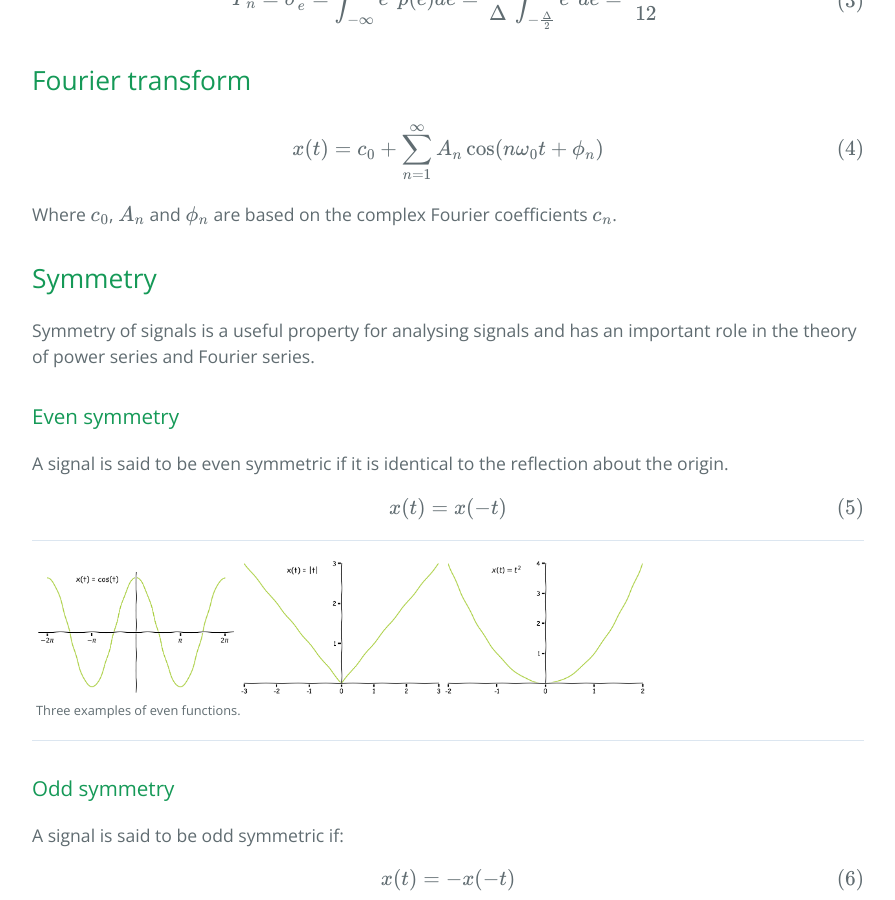
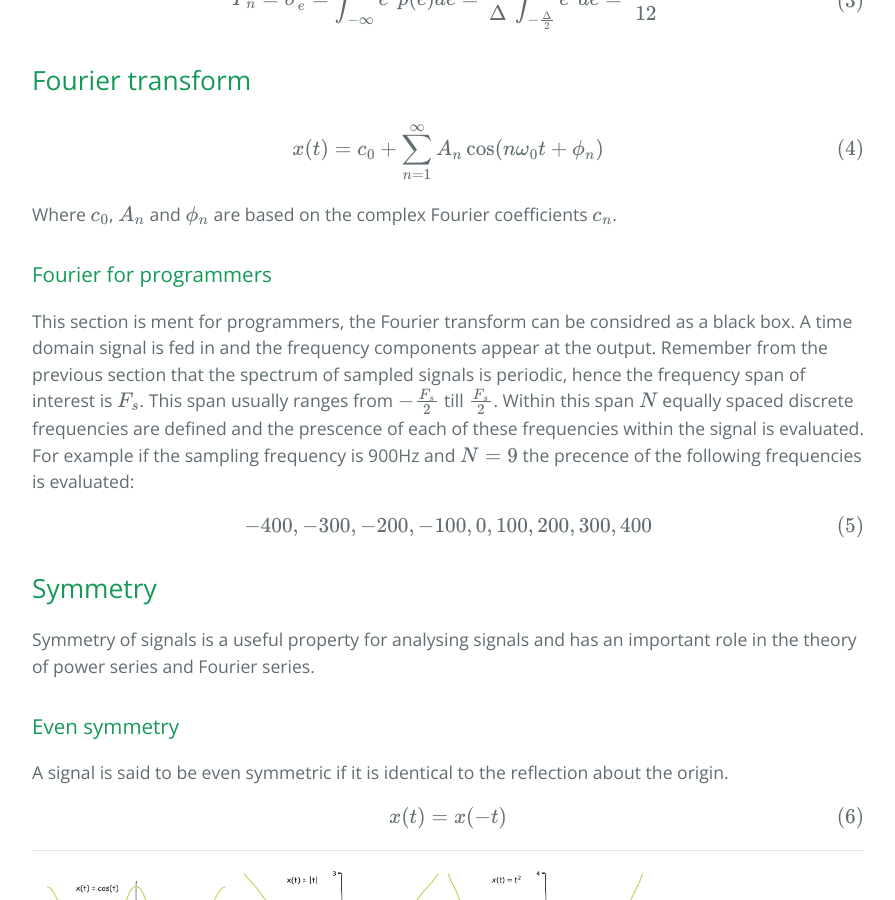
Before and after one commit to bramton/bramton.github.io, a Jekyll site: the page built from index.md, in a window 1280 px wide and 900 px high, scrolled down 1079 px. Shown: the whole window, without its empty margins (192-1087 px from the left). Built offline with Jekyll 4.4.1, drawn with Linux system fonts in a browser that asks for light colours; our own code applies the rules of GitHub Pages for plain Markdown files; formulas are drawn with MathJax 3; the repository's description, which GitHub fills in, is left out; some of the changed lines change nothing that is shown; some of the changed text lies outside the part shown.

Commit message:
Drafting fourier for programmers

```diff
--- a/index.md
+++ b/index.md
@@ -37,6 +37,16 @@ x(t) = c_0 + \sum_{n=1}^\infty A_n \cos(n\omega_0t + \phi_n)
 $$
 
 Where $c_0$, $A_n$ and $\phi_n$ are based on the complex Fourier coefficients $c_n$.
+
+### Fourier for programmers
+This section is ment for programmers, the Fourier transform can be considred as a black box. A time domain signal is fed in and the frequency components appear at the output. Remember from the previous section that the spectrum of sampled signals is periodic, hence the frequency span of interest is $F_s$. This span usually ranges from $-\frac{F_s}{2}$ till $\frac{F_s}{2}$. Within this span $N$ equally spaced discrete frequencies are defined and the prescence of each of these frequencies within the signal is evaluated. For example if the sampling frequency is 900Hz and $N=9$ the precence of the following frequencies is evaluated:
+
+$$
+-400, -300, -200, -100, 0, 100, 200, 300, 400
+$$
+
+
+
 
 ## Symmetry
 Symmetry of signals is a useful property for analysing signals and has an important role in the theory of power series and Fourier series.
@@ -152,11 +162,3 @@ plt.figure()
 w, h = signal.freqz(b,a)
 plt.plot(w, 20*np.log10(np.abs(h)))
 ~~~
-
-> This is a block quote ?
-> Met een
-> # Header ? huh
-> * een
-> * twee
-
-En een regel.
```
